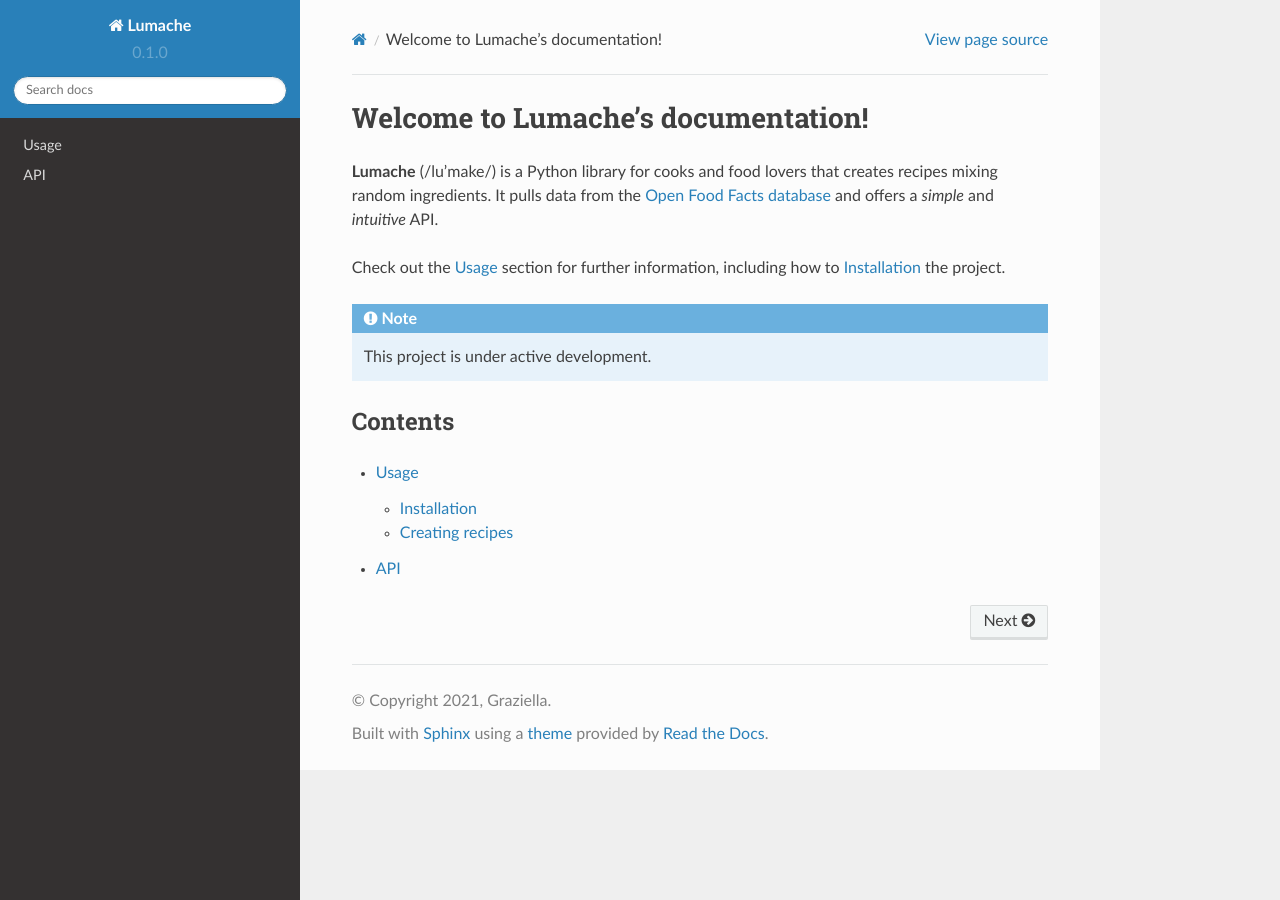
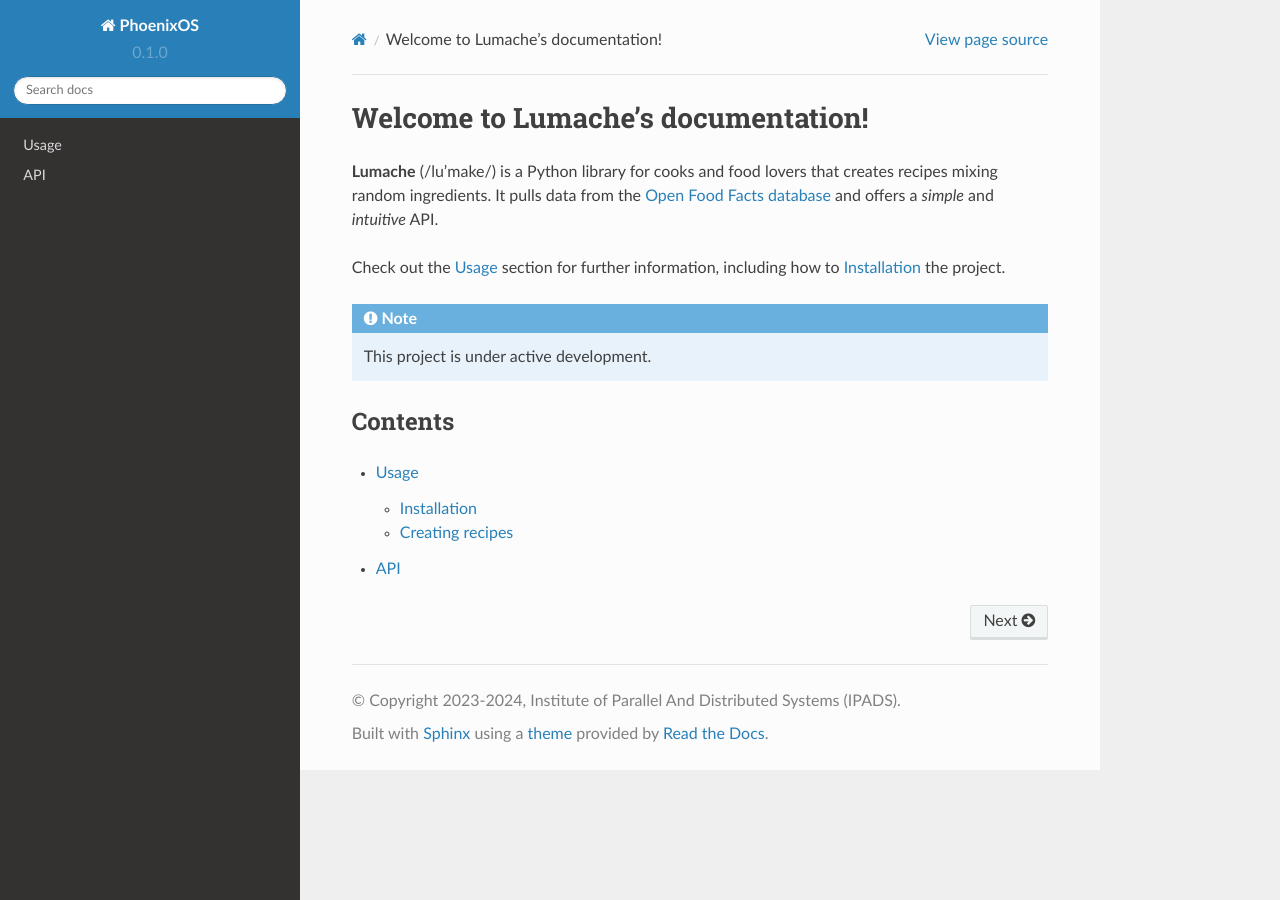
Before and after one commit to PhoenixOS-IPADS/docs, a Sphinx documentation site: the page built from docs/source/index.rst, in a window 1280 px wide. Built offline with Sphinx 7.4.7 and the Read the Docs theme 2.0.0, drawn with Linux system fonts in a browser that asks for light colours.

Commit message:
update project name

```diff
--- a/docs/source/conf.py
+++ b/docs/source/conf.py
@@ -2,9 +2,9 @@
 
 # -- Project information
 
-project = 'Lumache'
-copyright = '2021, Graziella'
-author = 'Graziella'
+project = 'PhoenixOS'
+copyright = '2023-2024, Institute of Parallel And Distributed Systems (IPADS)'
+author = 'Institute of Parallel And Distributed Systems (IPADS)'
 
 release = '0.1'
 version = '0.1.0'
```
Also changed, not shown: .readthedocs.yaml.
